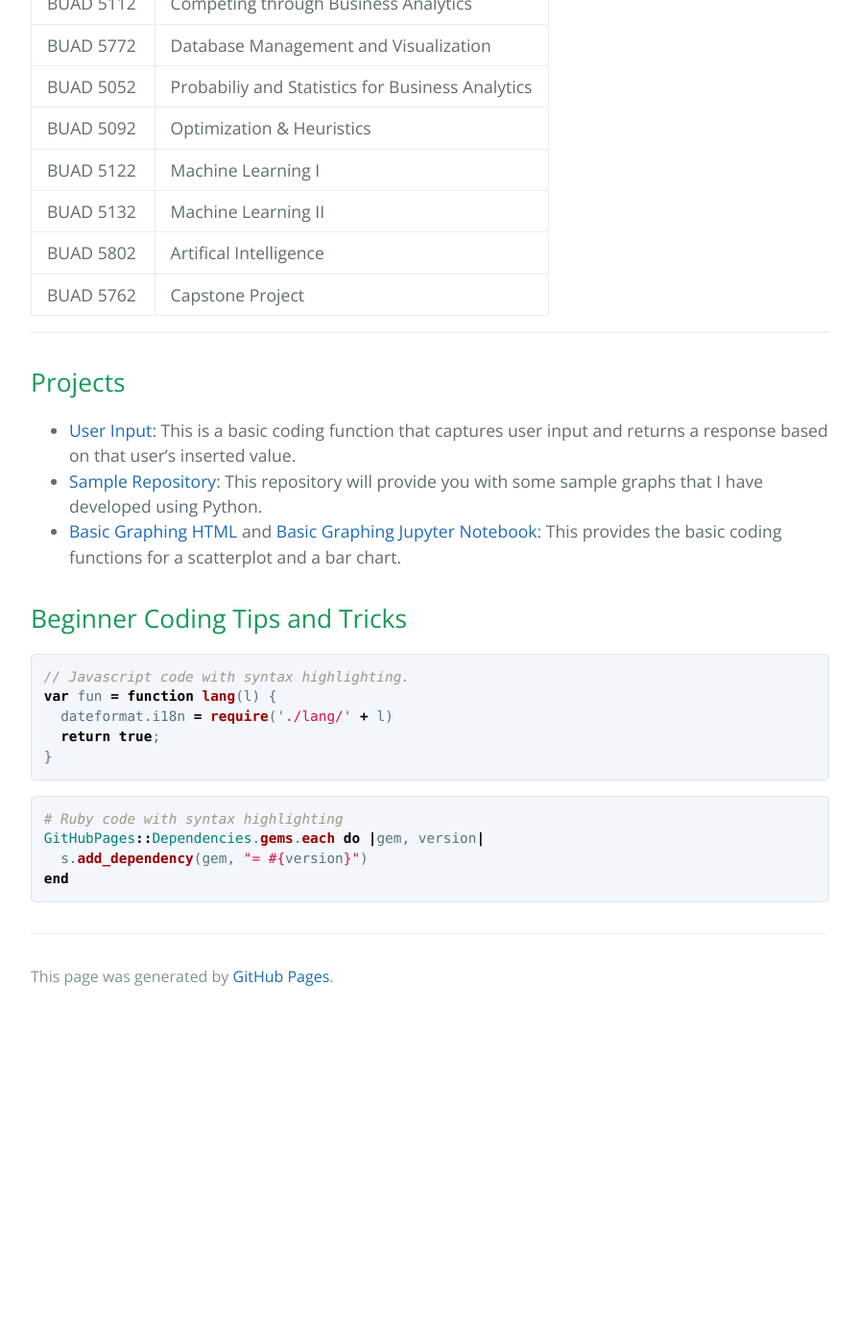
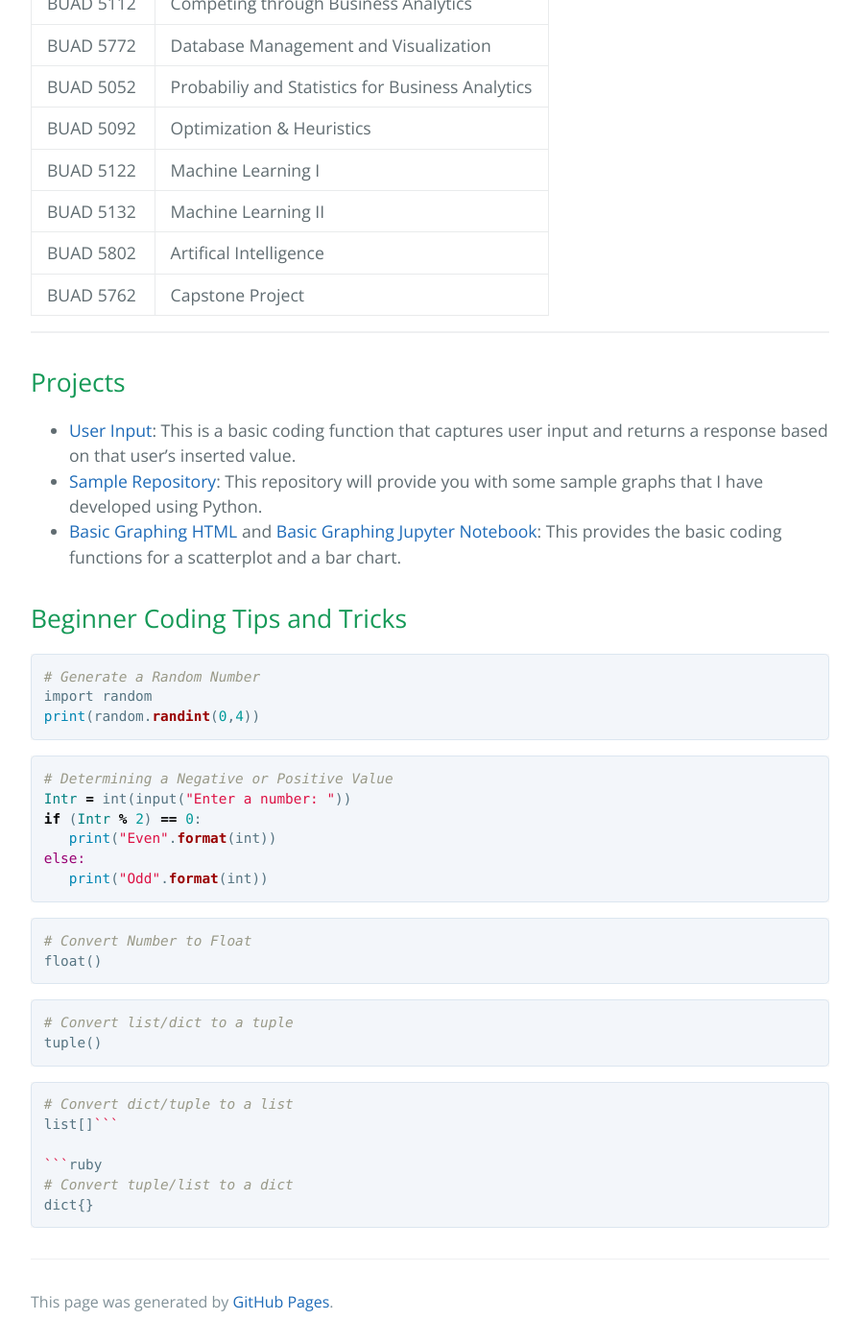
Before and after one commit to salyersashleigh/salyersashleigh.github.io, a Jekyll site: the page built from index.md, in a window 1280 px wide and 1400 px high, scrolled down 1687 px. Shown: the whole window at 96% size, without its empty margins (192-1087 px from the left). Built offline with Jekyll 4.4.1, drawn with Linux system fonts in a browser that asks for light colours; our own code applies the rules of GitHub Pages for plain Markdown files; before the commit the page ends 2748 px from its top, so only the background shows below that.

Commit message:
Update index.md

````diff
--- a/index.md
+++ b/index.md
@@ -47,17 +47,36 @@ The purpose of this website is to display the capabilities I have developed from
 
 ## Beginner Coding Tips and Tricks
 
-```js
-// Javascript code with syntax highlighting.
-var fun = function lang(l) {
-  dateformat.i18n = require('./lang/' + l)
-  return true;
-}
+```ruby
+# Generate a Random Number
+import random
+print(random.randint(0,4))
 ```
 
 ```ruby
-# Ruby code with syntax highlighting
-GitHubPages::Dependencies.gems.each do |gem, version|
-  s.add_dependency(gem, "= #{version}")
-end
+# Determining a Negative or Positive Value
+Intr = int(input("Enter a number: "))
+if (Intr % 2) == 0:
+   print("Even".format(int))
+else:
+   print("Odd".format(int))
 ```
+
+```ruby
+# Convert Number to Float
+float()
+```
+
+```ruby
+# Convert list/dict to a tuple
+tuple()
+```
+
+```ruby
+# Convert dict/tuple to a list
+list[]```
+
+```ruby
+# Convert tuple/list to a dict
+dict{}
+```
````
